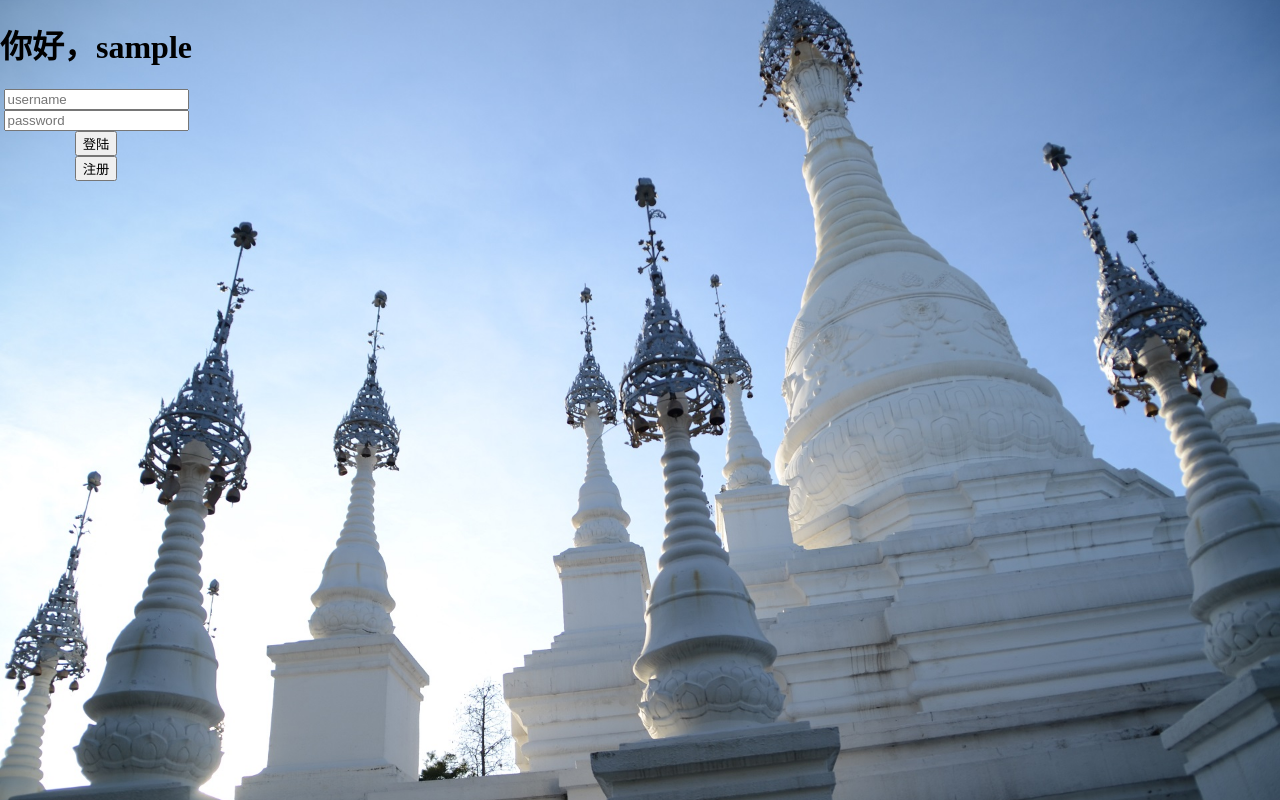
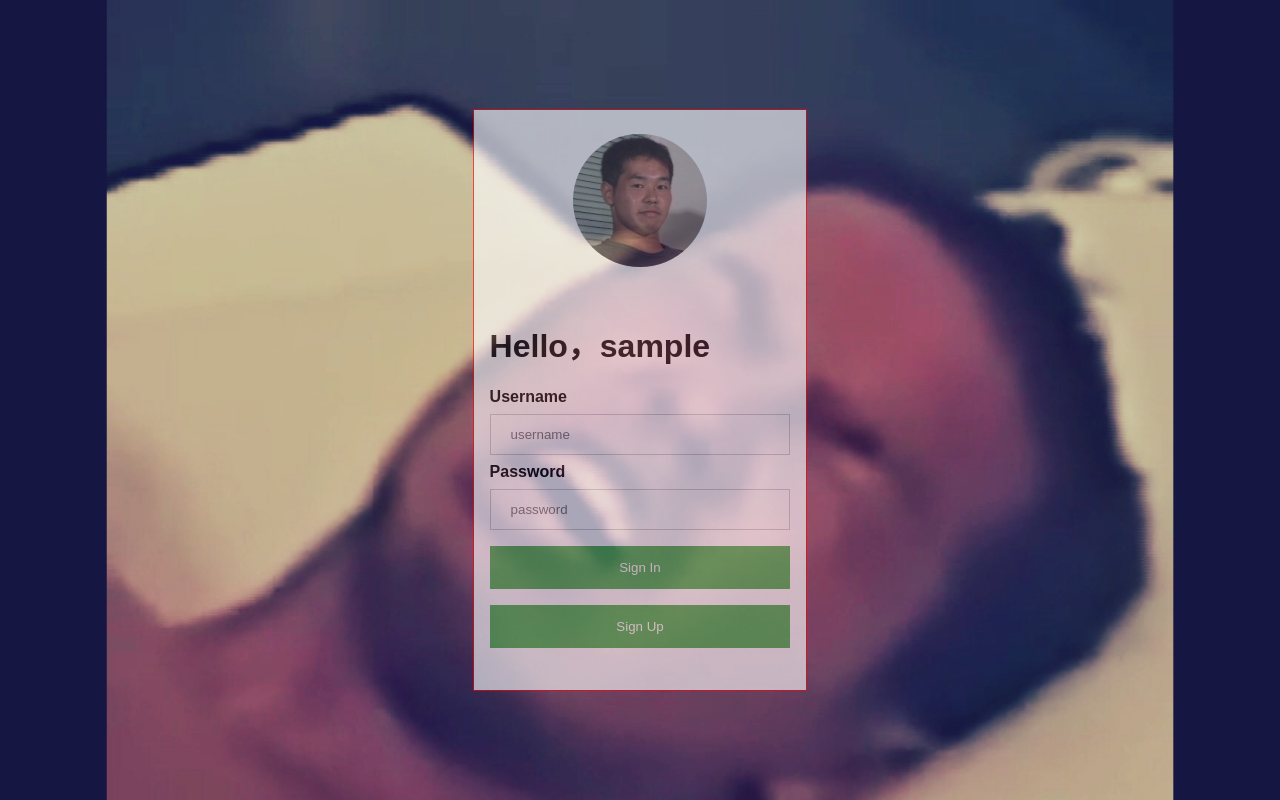
Before and after one commit to KageyamaRuka/todo_app, a Flask app: template templates/welcome.html in a window 1280 px wide. Run offline with Flask 2, Linux system fonts and the light colour scheme; the template is opened without the code that fills it: most values are stand-ins (such as "Sample title", 1, 10 or a date in 2020).

Commit message:
update welcome.html

```diff
--- a/templates/welcome.html
+++ b/templates/welcome.html
@@ -3,45 +3,90 @@
 
 <head>
     <meta charset="utf-8" />
-    <title>注册</title>
+    <title>Welcome</title>
     <!-- <link rel="stylesheet" href="/static/css/demo.css"> -->
     <style>
         body,
         html {
+            display: flex;
             height: 100%;
+            width: 100%;
             margin: 0px;
-        }
-
-        .bg {
-            background-image: url("/static/css/bg2.jpg");
-
-            height: 100%;
-
+            background-image: url("/static/jpg/bg3.jpg");
             background-position: center;
             background-repeat: no-repeat;
             background-size: cover;
+            font-family: Arial, Helvetica, sans-serif;
         }
 
         .container {
-            position: absolute;
+            margin: auto;
+            background-color: white;
+            opacity: 0.618;
+            border: 1px solid red;
+        }
+
+        .login-form {
+            padding: 16px;
+        }
+
+        input {
+            width: 100%;
+            padding: 12px 20px;
+            margin: 8px 0;
+            display: inline-block;
+            border: 1px solid #ccc;
+            box-sizing: border-box;
+        }
+
+        button {
+            background-color: #4CAF50;
+            color: white;
+            padding: 14px 20px;
+            margin: 8px 0;
+            border: none;
+            cursor: pointer;
+            width: 100%;
+        }
+
+        button:hover {
+            opacity: 0.8;
+        }
+
+        .imgcontainer {
             text-align: center;
+            margin: 24px 0 12px 0;
+        }
+
+        img.avatar {
+            width: 40%;
+            border-radius: 50%;
         }
     </style>
 </head>
 
 <body>
-    <div class="bg">
-        <div class="container">
-            <h1>你好，{{ username }}</h1>
+    <div class="container">
+        <div class="imgcontainer">
+            <img src="/static/jpg/img_avatar2.jpg" alt="Avatar" class="avatar">
+        </div>
+        <div class="login-form">
+            <h1>Hello，{{ username }}</h1>
             <form action={{ url_for( ".login") }} method="post">
+                <label for="uname">
+                    <b>Username</b>
+                </label>
                 <input type="text" name="username" placeholder="username">
                 <br>
+                <label for="psw">
+                    <b>Password</b>
+                </label>
                 <input type="password" name="password" placeholder="password">
                 <br>
-                <button type="submit">登陆</button>
+                <button type="submit">Sign In</button>
             </form>
             <a href={{ url_for( ".register") }}>
-                <button type="submit">注册</button>
+                <button type="submit">Sign Up</button>
             </a>
             <h3>{{ message }}</h3>
         </div>
--- a/utils.py
+++ b/utils.py
@@ -1,6 +1,8 @@
 import os.path
 import time
 import json
+import string
+import secrets
 
 
 def log(*args, **kwargs):
@@ -22,3 +24,7 @@ def json_body(ms):
     body = json.dumps(data, ensure_ascii=False, indent=2)
     r = header + '\r\n' + body
     return r.encode(encoding='utf-8')
+
+
+def randomStr(num):
+    return ''.join(secrets.choice(string.ascii_uppercase + string.ascii_lowercase + string.digits) for _ in range(num))
```
Also changed, not shown: routes/welcome.py (+12 -2 lines), templates/index.html (+5 -3 lines), test.html (added, +54 -0 lines), 1.jpg (added), static/jpg/bg.jpg (renamed from static/css/bg.jpg), static/jpg/bg2.jpg (renamed from static/css/bg2.jpg), static/jpg/bg3.jpg (added), static/jpg/img_avatar2.jpg (added), static/jpg/img_avatar2.png (added), 1 other file.
